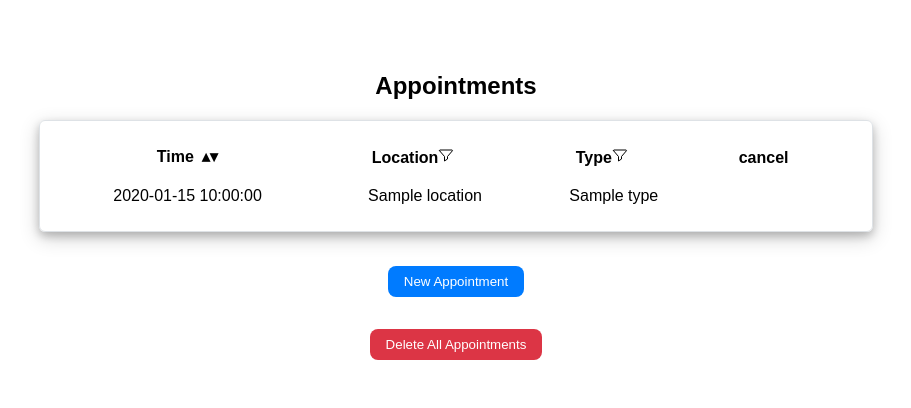
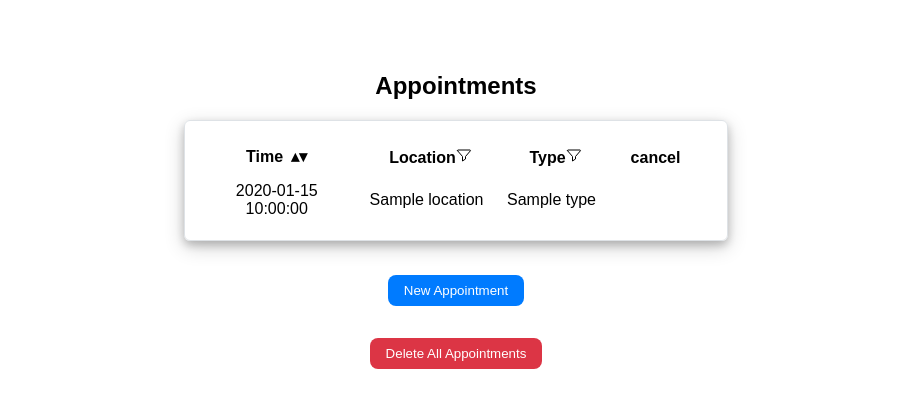
Before and after one commit to Om4r37/medlabAi, a Python web app: template app/templates/appointments/appointments.jinja in a window 1280 px wide. Shown: the part 53-461 px from the top of the page, without its empty margins (184-1095 px from the left). Run offline with Jinja, Linux system fonts and the light colour scheme; the template is opened without the code that fills it: most values are stand-ins (such as "Sample title", 1, 10 or a date in 2020).

Commit message:
fix sizing

```diff
--- a/app/static/form.css
+++ b/app/static/form.css
@@ -4,8 +4,7 @@ form {
     margin-left: auto;
     margin-right: auto;
     padding: 3rem 0;
-    width: 50%;
-    max-width: 500px;
+    max-width: 400px;
     min-width: 285px;
     border-radius: 0.5rem;
     box-shadow: 0 4px 8px 0 rgba(0, 0, 0, 0.2), 0 6px 20px 0 rgba(0, 0, 0, 0.19);
--- a/app/static/styles.css
+++ b/app/static/styles.css
@@ -115,7 +115,7 @@ a {
     font-size: large;
 }
 
-@media (max-width: 668px) {
+@media (max-width: 768px) {
     #flash {
         width: 80vw;
         left: 5vw;
@@ -152,7 +152,7 @@ a {
     display: none;
 }
 
-@media (max-width: 668px) {
+@media (max-width: 768px) {
     .navbar {
         flex-direction: row;
         align-items: center;
--- a/app/static/table.css
+++ b/app/static/table.css
@@ -4,7 +4,7 @@
     padding: 1rem;
     border-radius: 0.375rem;
     border: solid #dee2e6 1px;
-    max-width: 800px;
+    max-width: 510px;
     margin: 0 auto;
     box-shadow: 0 4px 8px 0 rgba(0, 0, 0, 0.2), 0 6px 20px 0 rgba(0, 0, 0, 0.19);
 }
@@ -66,3 +66,7 @@ img {
 .flt {
     border-radius: 0.5rem;
 }
+
+thead>tr>th:not(:first-child) {
+    transform: translateX(1rem);
+}
--- a/app/templates/appointments/appointments.jinja
+++ b/app/templates/appointments/appointments.jinja
@@ -38,6 +38,7 @@ Appointments
     // TableFilter settings
     var tfConfig = {
         base_path: "static/TableFilter/",
+        col_widths: ["150px", "150px", "100px", "100px"],
         col_0: "none",
         col_1: "select",
         col_2: "select",
```
